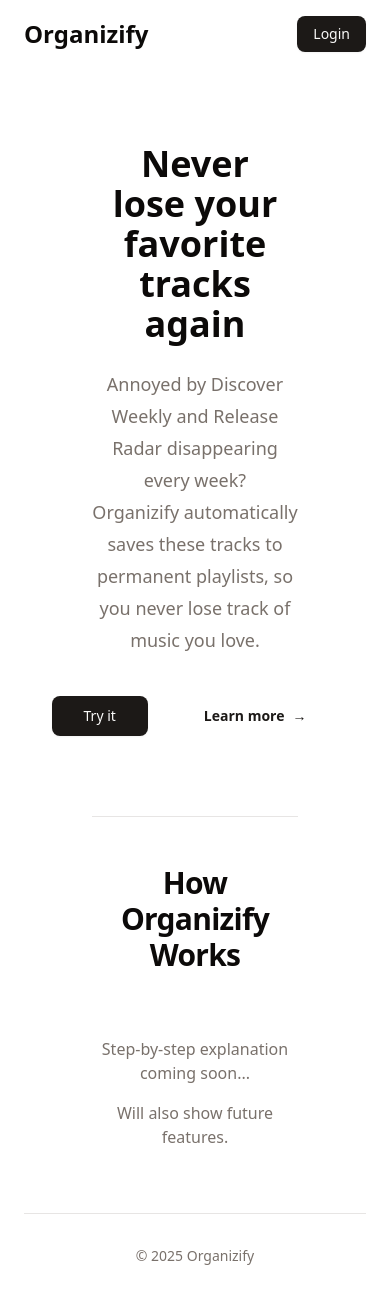
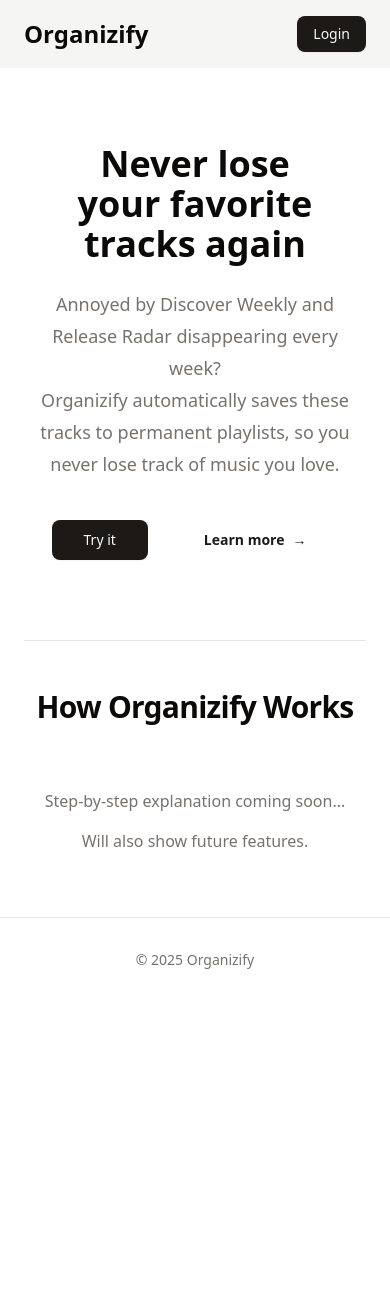
Before and after one commit to andrefmonteiro/organizify, a Nuxt app: page / in a window 390 px wide. After the commit the page ends 1002 px from the top, so only its background shows below. Built offline with nearby package versions, Linux system fonts and the light colour scheme.

Commit message:
grid system removed for mobile - full width instead

```diff
--- a/components/AppFooter.vue
+++ b/components/AppFooter.vue
@@ -3,7 +3,7 @@ const currYear = new Date().getFullYear()
 </script>
 
 <template>
-  <footer class="mt-16 border-t border-border bg-muted/5">
+  <footer class="mt-16 border-t border-border bg-muted/5 lg:col-span-3">
     <div class="mx-auto max-w-7xl px-6 py-8 lg:px-8">
       <div class="text-center text-sm text-muted-foreground">
         <p>&copy; {{ currYear }} Organizify</p>
--- a/components/AppNavbar.vue
+++ b/components/AppNavbar.vue
@@ -1,5 +1,5 @@
 <template>
-  <header class="absolute inset-x-0 top-0 z-50">
+  <header class="absolute inset-x-0 top-0 z-50 bg-muted">
     <nav class="flex items-center justify-between px-6 py-4 lg:px-8">
       <div class="flex items-center">
         <h1 class="text-2xl font-bold">
--- a/components/HowItWorks.vue
+++ b/components/HowItWorks.vue
@@ -1,7 +1,6 @@
 <template>
   <div id="how-it-works">
     <Separator />
-
     <div class="mt-12">
       <div class="text-center">
         <h2 class="text-3xl font-bold tracking-tight sm:text-4xl">
--- a/layouts/default.vue
+++ b/layouts/default.vue
@@ -1,13 +1,11 @@
 <template>
-  <div class="min-h-screen bg-background text-foreground grid grid-rows-[1fr_auto] grid-cols-[1fr_minmax(0,4fr)_1fr] gap-x-4 px-6 lg:grid-cols-[1fr_minmax(0,6fr)_1fr] lg:gap-x-6 lg:px-8">
+  <div class="min-h-screen bg-background text-foreground lg:grid lg:grid-rows-[1fr_auto] lg:grid-cols-[1fr_minmax(0,6fr)_1fr] lg:gap-x-6 lg:px-8">
     <AppNavbar />
 
-    <main class="col-start-2 pt-16">
+    <main class="px-6 pt-16 lg:col-start-2 lg:px-0">
       <slot />
     </main>
 
-    <footer class="col-span-3">
-      <AppFooter />
-    </footer>
+    <AppFooter />
   </div>
 </template>
```
